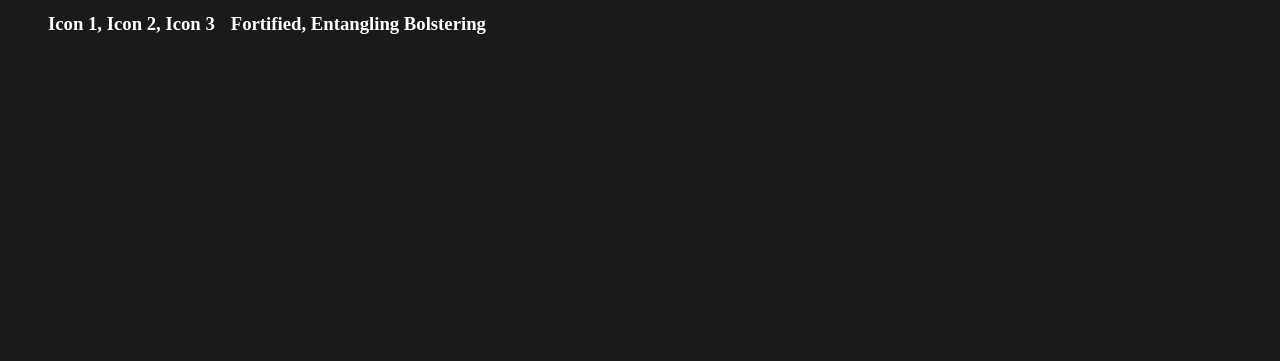
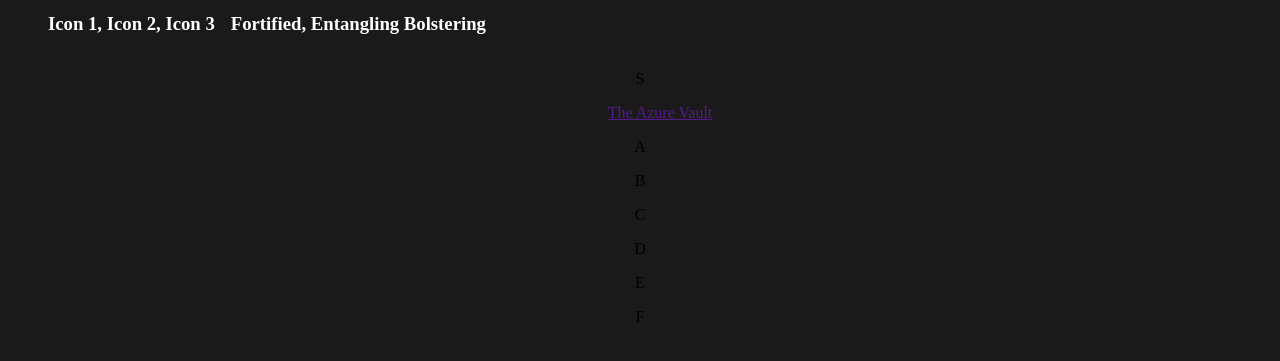
Before and after one commit to Nikolascerbakov/WoW-Utilities, a React (Vite) app: page /MythicPlus in a window 1280 px wide. Shown: the part 289-650 px from the top of the page. Built offline with nearby package versions, Linux system fonts and the light colour scheme.

Commit message:
imported tierlist component

```diff
--- a/src/pages/MythicPlus.jsx
+++ b/src/pages/MythicPlus.jsx
@@ -1,3 +1,4 @@
+import Tierlist from '../Tierlist.jsx';
 
 function MythicPlus(){
 
@@ -11,6 +12,8 @@ function MythicPlus(){
         <h3>Fortified, Entangling Bolstering</h3>
         </div>
 
+        <Tierlist />
+
         </>
 
 )
```
